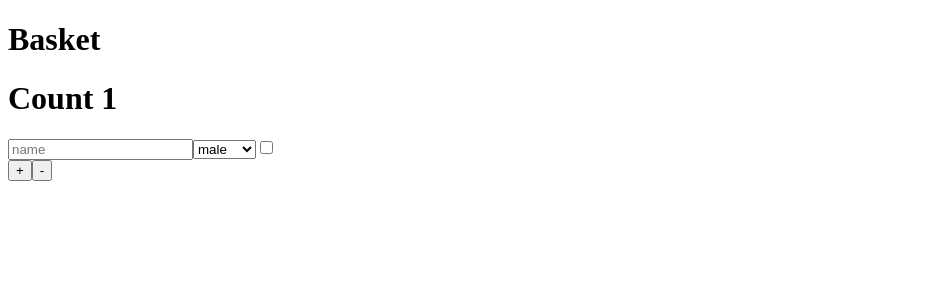
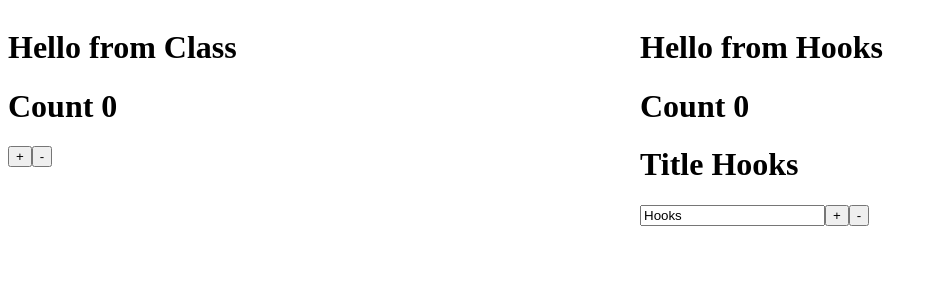
Before and after one commit to oromova/ReactJS_tutorial, a React (Vite) app: page / in a window 1280 px wide. Shown: the top 300 px of the page, without its empty margins (0-937 px from the left). Built offline with nearby package versions, Linux system fonts and the light colour scheme.

Commit message:
LifeSycle va Binding | hooks

```diff
--- /dev/null
+++ b/src/Class.jsx
@@ -0,0 +1,28 @@
+import React, { Component } from 'react'
+
+export default class ClassComponent extends Component {
+  constructor(props) {
+    super(props);
+    this.state = {title: "Class", count: 0}
+  }
+
+  // setState
+
+  render() {
+    const plus = () => {
+      if (this.state.count < 5) this.setState({ count: this.state.count + 1})
+    };
+
+    const minus = () => {
+      if (this.state.count > 0) this.setState({ count: this.state.count - 1})
+    };
+    return (
+      <div style = {this.props.style}>
+        <h1>Hello from {this.state.title}</h1>
+        <h1>Count {this.state.count}</h1>
+        <button onClick={plus}>+</button>
+        <button onClick={minus}>-</button>
+      </div>
+    )
+  }
+}
--- /dev/null
+++ b/src/Hooks.jsx
@@ -0,0 +1,52 @@
+// const HooksComponent = () => <h1>Hello from Class Hooks</h1>
+import { useEffect, useState } from "react";
+
+const HooksComponent = (props) => {
+  const [title, setTitle] = useState('Hooks')
+  const [count, setCount] = useState(0)
+
+  const plus = () => {
+    if (count < 5) setCount(count + 1);
+  };
+
+  const minus = () => {
+    if (count > 0) setCount(count - 1)
+  };
+
+  // case 1 - qachonki setState ishlasa useEffect ishlidi
+  useEffect(() => {
+    //console.log("case 1");
+  })
+
+  // case 2 - butun boshli proyectda faqat bir marta ishlidi.
+  useEffect(() => {
+    console.log("case 2");
+  }, [])
+
+  // case 3 - 1ta dependences yozishimiz mumkin.
+  useEffect(() => {
+    console.log("case 3");
+  }, [count]);
+
+  // case 4 - 2-parametrdagi hamma qiymatlari ishlagandagi ishlaydi
+  useEffect(() => {
+    console.log("case 4");
+  }, [title, count]);
+
+  const onChange = e => {
+    setTitle(e.target.value)
+  };
+
+  return(
+  <div style={props.style}>
+    <h1>Hello from {title}</h1>
+    <h1>Count {count} </h1>
+    <h1>Title {title} </h1>
+    <input type="text"  value={title} onChange={onChange}/>
+    <button onClick={plus}>+</button>
+    <button onClick={minus}>-</button>
+  </div>
+  );
+};
+
+export default HooksComponent;
--- a/src/State.jsx
+++ /dev/null
@@ -1,53 +0,0 @@
-import React, { Component } from 'react'
-
-export default class State extends Component {
-  constructor(props){
-    super(props);
-    this.state = {
-      count: 1,
-      title: "Basket"
-    }
-  }
-
-  render() {
-    // ======== Buttun bosilganda count qiymatini 1ga oshiradi va kamaytiradi
-    const plus = () => {
-      if (this.state.count < 10) this.setState({count: this.state.count + 1})
-
-    }
-
-    const minus = () => {
-      if (this.state.count > 0) this.setState({count: this.state.count - 1})
-    }
-
-    // ======= Eventni ichidagi qiymatni ovolish =========
-    const onChange = (event) => {
-      this.setState({ title: event.target.value })
-    }
-
-    // ========= Select qiymatini olish =========
-    const onSelect = (e) => {
-      console.log(e.target.value);
-    }
-
-    // ======== Checkbox qiymatini olish =======
-    const onCheck = (e) => {
-      console.log(e.target.checked);
-    }
-    return (
-      <div>
-        <h1>{this.state.title}</h1>
-        <h1>Count {this.state.count}</h1>
-        <input onChange={onChange} type="text" placeholder='name'/>
-        <select onChange={onSelect} name="" id="">
-          <option value="male">male</option>
-          <option value="female">female</option>
-        </select>
-        <input onChange={onCheck} type="checkbox" name="" id="" />
-        <br />
-        <button onClick={plus}>+</button>
-        <button onClick={minus}>-</button>
-      </div>
-    )
-  }
-}
--- a/src/main.jsx
+++ b/src/main.jsx
@@ -1,9 +1,14 @@
 import React from 'react'
 import ReactDOM from 'react-dom/client'
-import State from './State'
+
+import Hooks from "./Hooks"
+import Class from './Class'
 
 ReactDOM.createRoot(document.getElementById('root')).render(
   <React.StrictMode>
-    <State/>
-  </React.StrictMode>,
+    <div style={{display: 'flex'}}>
+      <Class style={{flex: 1}}/>
+      <Hooks style={{flex: 1}}/>
+    </div>
+  </React.StrictMode>
 )
```
